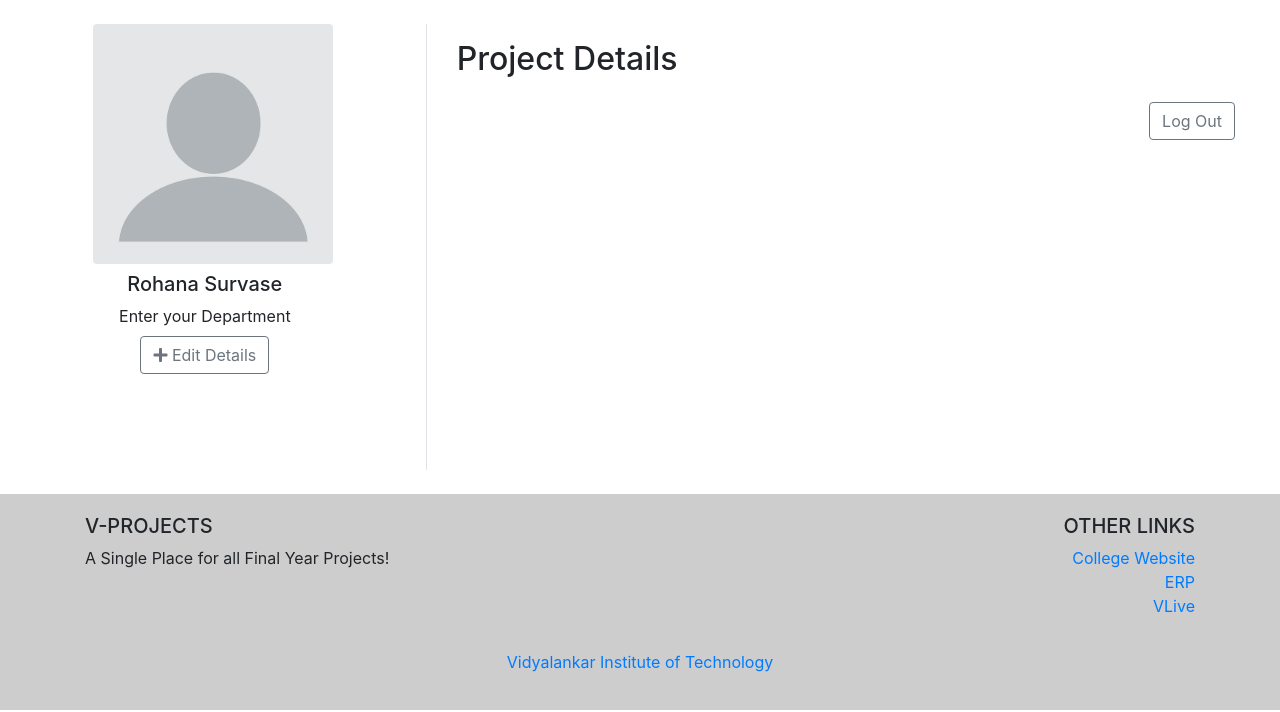
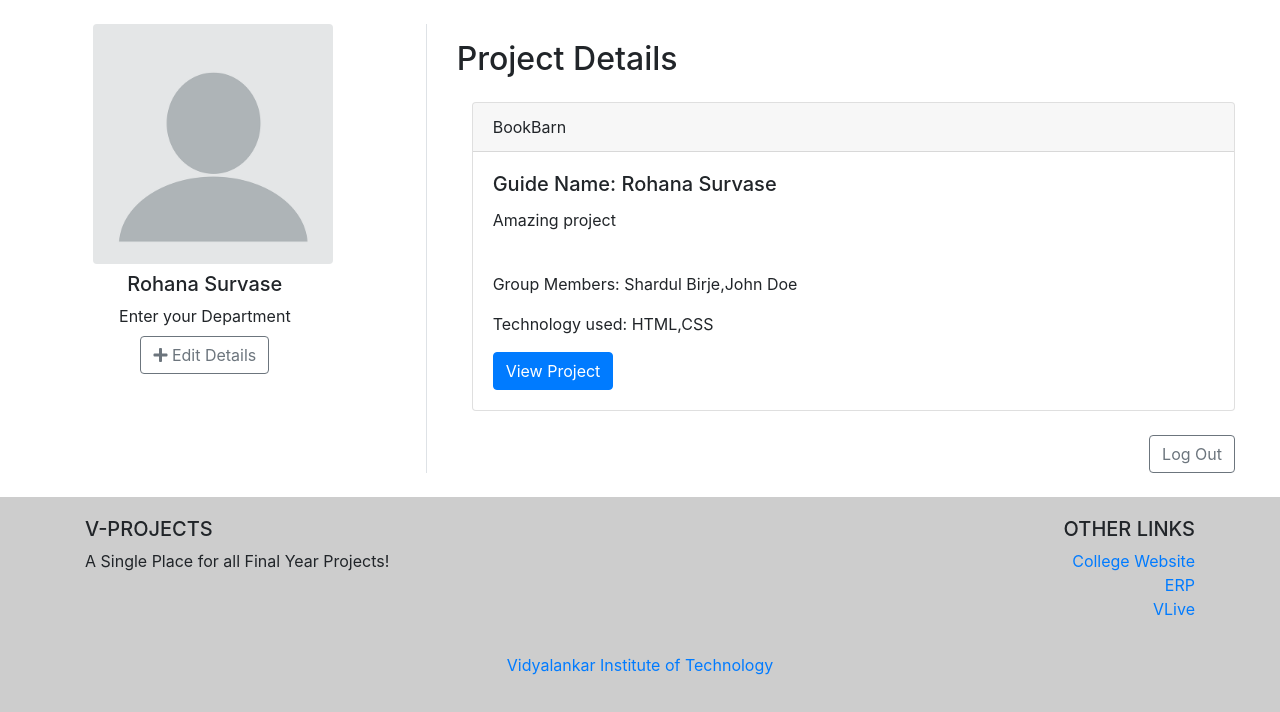
Before and after one commit to rohanasurvase/VIT_Internship, a PHP site: page /account.php?userid=g11 in a window 1280 px wide. Shown: the part 57-769 px from the top of the page. Run offline with PHP 8.4, Linux system fonts and the light colour scheme; a user stored in the database is signed in; data comes from the database, SQL or seed files in the repository; some libraries are stand-ins or nearby versions.

Commit message:
Updated Account code

```diff
--- a/account.php
+++ b/account.php
@@ -36,6 +36,7 @@
         // echo($userDetails);
     ?>
     <?php
+    $selectProjectResult='';
     if($userDetails['type']==="student"){
         if (!is_null($studentDetails['group_id'])) {
             // echo("Yo");
@@ -60,9 +61,12 @@
         }
     }else{
         // For Guide
-        $selectProjectDetails="SELECT `project_id`,`project_name`,`project_desc`,`guideid`,`technologies` FROM `project` WHERE `guideid`='". $userID ."'";
-        $selectProjectResult=mysqli_query($connection, $selectProjectDetails);
-        $projectDetails=mysqli_fetch_assoc($selectProjectResult);
+        //$selectProjectDetails="SELECT `project_id`,`project_name`,`project_desc`,`technologies` FROM `project` WHERE `guideid`='". $userID ."'";
+        $selectProjectDetails="SELECT `project_name`,`project_desc`,`technologies`,`group_member_names`,`project`.`project_id`
+        FROM `project`
+        INNER JOIN `group_details` ON `guideid`=`guide_id`
+        WHERE `guideid`='".$userID."'";
+
     }
     ?>
     <!-- Profile details update -->
@@ -78,6 +82,7 @@
                 <div class="modal-body">
                     <form method="POST" action="">
                         <div class="row">
+
                             <div class="col">
                                 <label for="first-name">First Name</label>
                                 <input type="text" class=" form-control" placeholder="First Name" id="first-name" name="first-name" value="<?php
@@ -101,6 +106,13 @@
                             ?>">
                             </div>
                         </div>
+ <!--                        <div class="form-group">
+                            <label for="image">Enter Profile Image</label>
+                            <div class="custom-file">
+                              <input type="file" name='file' class="custom-file-input" id="fileInput">
+                              <label class="custom-file-label" for="fileInput">Choose profile image</label>
+                            </div>
+                        </div> -->
                         <div class="form-group">
                             <label for="profile-branch" class="col-form-label">Department</label>
                             <input type="text" class="form-control" id="profile-branch" placeholder="Enter Department code" name="department" data-toggle="tooltip" data-placement="right" title="eg-INFT/CMPN" value="<?php
@@ -123,6 +135,21 @@
                                 echo'<div class="form-group">
                                 <label for="profile-division" class="col-form-label">Division</label>
                                 <input type="text" class="form-control" id="profile-division" placeholder="Enter Division" name="division" data-toggle="tooltip" data-placement="right" title="eg-1/2" value="'.$division.'">
+                                </div>
+                                ';
+                            }else{
+                                $guideCodeRow='';
+                                $SelectGuideCode="SELECT `guide_code` FROM `guide` WHERE `guide_id`='". $userID ."'";
+                                $GuideCodeResult=mysqli_query($connection,$SelectGuideCode);
+                                if(mysqli_num_rows($GuideCodeResult)>0){
+                                    $guideCodeRow=mysqli_fetch_assoc($GuideCodeResult);
+                                    $guideCode=$guideCodeRow['guide_code'];
+                                }else{
+                                    $guideCode='';
+                                }
+                                echo'<div class="form-group">
+                                <label for="profile-guide-code" class="col-form-label">Guide Code</label>
+                                <input type="text" class="form-control" id="profile-guide-code" placeholder="Enter Code" name="guide-code" data-toggle="tooltip" data-placement="right" title="eg-IJA, RB, DJS" value="'.$guideCode.'">
                                 </div>
                                 ';
                             }
@@ -204,7 +231,7 @@
                 </div>
                 <div class="form-group">
                     <label for="project-guide" class="col-form-label">Guide Code <span style="color:red">*</span></label>
-                    <input type="text" class="form-control" id="project-guide" name="project-guide" placeholder='Enter guide code' data-toggle="tooltip" data-placement="right" title="For eg:Enter RS for Rohana Survase" value="<?php
+                    <input type="text" class="form-control" id="project-guide" name="project-guide" placeholder='Enter guide code' data-toggle="tooltip" data-placement="right" title="For eg:IJA, RB, DJS" value="<?php
                         if(isset($studentDetails['guide_id'])){
                             $GuideName="SELECT `guide_code` FROM `guide` where `guide_id`='". $studentDetails['guide_id'] ."'";
                             $result = mysqli_query($connection, $GuideName);
@@ -403,47 +430,40 @@
                                         </div>
                                     </div>
                            ';
+                                }else{
+                                   $selectProjectResult=mysqli_query($connection, $selectProjectDetails);
+                                    // $SelectGroupMembers="SELECT `group_member_names` FROM `group_details` WHERE `guide_id`='"$userID"'";
+                                    // $selectGroupResult=mysqli_query($connection, $selectGroupMembers);
+                                    if (mysqli_num_rows($selectProjectResult) > 0) {
+
+                                        while($projectDetails=mysqli_fetch_assoc($selectProjectResult)){
+
+                                            echo'
+                                            <div class="card mb-4">
+                                                <div class="card-header">
+                                                '.$projectDetails["project_name"].'
+                                                </div>
+                                                <div class="card-body">
+                                                   <h5 class="card-title">Guide Name: '.$userDetails["username"].'</h5>
+                                                    <p class="card-text">
+                                                        '.$projectDetails["project_desc"].'
+                                                    </p>
+                                                </div>
+                                                <div class="card-body">
+                                                    <p>Group Members: '.$projectDetails["group_member_names"].'</p>
+                                                    <p>Technology used: '.$projectDetails["technologies"].'
+                                                    </p>
+                                                    <a href="./project.php?id='.$projectDetails["project_id"].'" class="btn btn-primary">View Project</a>
+                                                </div>
+                                            </div> ';
+                                        }
+                                    }
+
                                 }
 
 
 
                              ?>
-                           <!-- <div class="card mb-4">
-                                <div class="card-header">
-                                   BookBarn: Web Based Book Recommendation and E-commerce System
-                                </div>
-                                <div class="card-body">
-                                   <h5 class="card-title">Guide Name: Deepali Shrikhande</h5>
-                                    <p class="card-text">
-                                        BookBarn is a website that would allow users to buy, sell as well as rent books all at a single place. The website would further recommend books to the users based on their
-                                        buying/search history and based on similar user's preferences.
-                                    </p>
-                                </div>
-                                <div class="card-body">
-                                    <p>Group Members: Rohana Survase, Sayali Khamgaonkar</p>
-                                    <--<p>Technology used: HTML, CSS, Javascript, SQL, PHP, Python. --
-                                    </p>
-                                    <a href="#" class="btn btn-primary">View Project</a>
-                                </div>
-                           </div>
-                           <div class="card mb-2">
-                                <div class="card-header">
-                                   BookBarn: Web Based Book Recommendation and E-commerce System
-                                </div>
-                                <div class="card-body">
-                                   <h5 class="card-title">Guide Name: Deepali Shrikhande</h5>
-                                    <p class="card-text">
-                                        BookBarn is a website that would allow users to buy, sell as well as rent books all at a single place. The website would further recommend books to the users based on their
-                                        buying/search history and based on similar user's preferences.
-                                    </p>
-                                </div>
-                                <div class="card-body">
-                                    <p>Group Members: Rohana Survase, Sayali Khamgaonkar</p>
-                                    <-- <p>Technology used: HTML, CSS, Javascript, SQL, PHP, Python. ->
-                                    </p>
-                                    <a href="#" class="btn btn-primary">View Project</a>
-                                </div>
-                           </div> -->
                         </div>
                    </div>
                    <?php
@@ -523,6 +543,72 @@
 <!-- For Profile Details -->
 <?php
     if (isset($_POST['details-submit'])) {
+            /*$file=$_FILES['file'];
+            // File Name
+            $fileName=$_FILES['file']['name'];
+            // File temporary Name
+            $fileTemp=$_FILES['file']['tmp_name'];
+            // File Size
+            $fileSize=$_FILES['file']['size'];
+            //File Error
+            $fileError=$_FILES['file']['error'];
+            //Type
+            $fileType=$_FILES['file']['type'];
+            //Extension
+            $fileExt=explode('.', $fileName);
+            $fileActualExt=strtolower(end($fileExt));
+            //Allowed Extensions
+            $allowed=array('png','jpeg','jpg');
+            //Check for extension
+            if(in_array($fileActualExt,$allowed)){
+                //If no error in file upload
+                if($fileError === 0){
+                    // FileSize less than 15 MB
+                    if($fileSize < 10000000){
+                        //Creates unique ID based on the current microseconds
+                        $fileNameNew = uniqid('',true).'.'.$fileActualExt;
+                        $target_dir = "Uploads/".$_SESSION['user_id']."/".$fileNameNew;
+                        move_uploaded_file($fileTemp, $target_dir);
+                        $insertDocument="UPDATE `user_info` SET `image`='./". $target_dir ."'";
+                        if (mysqli_query($connection, $insertDocument)) {
+                          echo "New record created successfully";
+                        } else {
+                          echo "Error in updating file record";
+                        }
+
+                        echo
+                        "<script>
+                        document.getElementById('success-text').innerText='The File was successfully uploaded!';
+                        $('#success-modal').modal()</script>
+                        ";
+
+                    }
+
+                    else{
+                        echo'
+                        <script>
+                            document.getElementById("error-text").innerText="Your File is too big: '.$fileSize.' kbs";
+                            $("#error-modal").modal()
+                        </script>
+                        ';
+                    }
+                }else{
+                    echo'
+                        <script>
+                            document.getElementById("error-text").innerText="Error in uploading file.";
+                            $("#error-modal").modal()
+                        </script>
+                        ';
+                }
+
+            }else{
+                echo'
+                    <script>
+                        document.getElementById("error-text").innerText="Invalid File Type.";
+                        $("#error-modal").modal()
+                    </script>
+                ';
+            }*/
         $firstName = $_POST['first-name'];
         $lastName=$_POST['last-name'];
         $name=$firstName.' '.$lastName;
@@ -539,12 +625,14 @@
             $division_info=$_POST['division'];
             $year=$_POST['pass-year'];
             $studentQuery="UPDATE `student` SET `batch`='". $year ."', `division`='". $division_info ."' WHERE `student_id`='". $userID ."'";
-            if (mysqli_query($connection, $studentQuery)) {
-              echo "<script>
-                $('#editProfileModal').modal('hide');
-              </script>";
-            } else {
-              echo "Error updating record: " . mysqli_error($connection);
+            if (!mysqli_query($connection, $studentQuery)) {
+                echo "Error updating record: " . mysqli_error($connection);
+            }
+        }else{
+            $guideCode=$_POST['guide-code'];
+            $guideQuery="UPDATE `guide` SET `guide_code`='".$guideCode."'";
+            if (!mysqli_query($connection, $studentQuery)) {
+                echo "Error updating record: " . mysqli_error($connection);
             }
         }
         // $studentQuery="UPDATE `student` SET ``"
```
Also changed, not shown: index.php (+1 -6 lines), project.php (+4 -4 lines).
